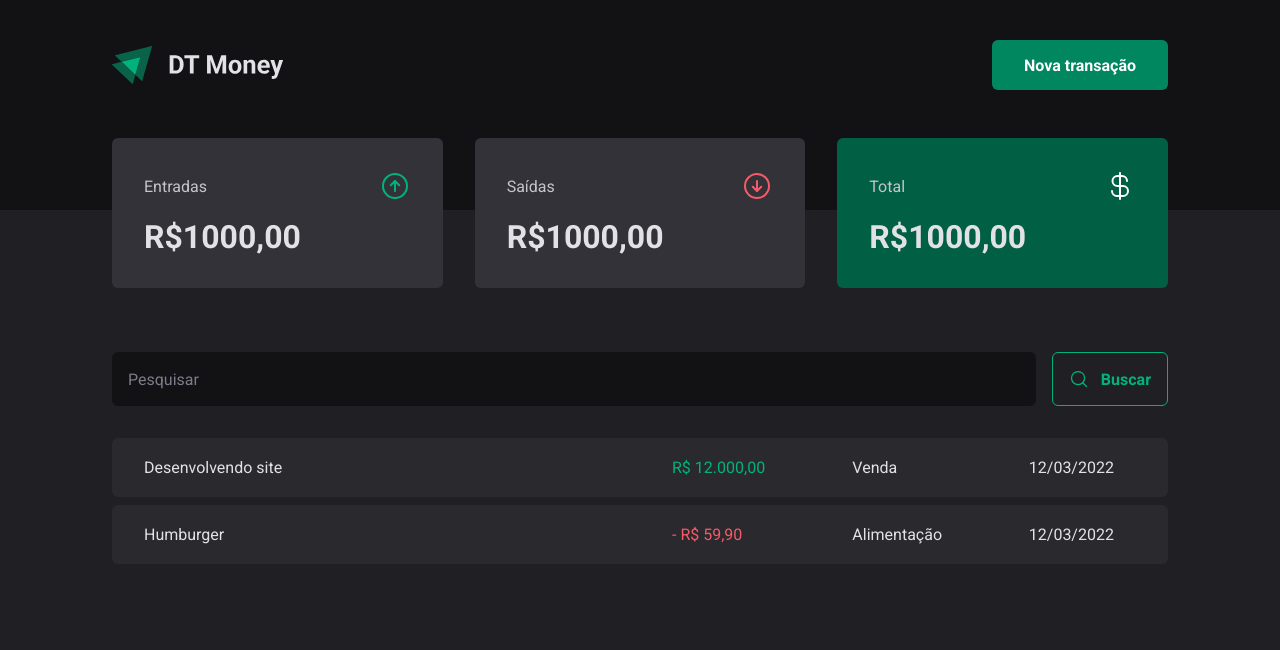
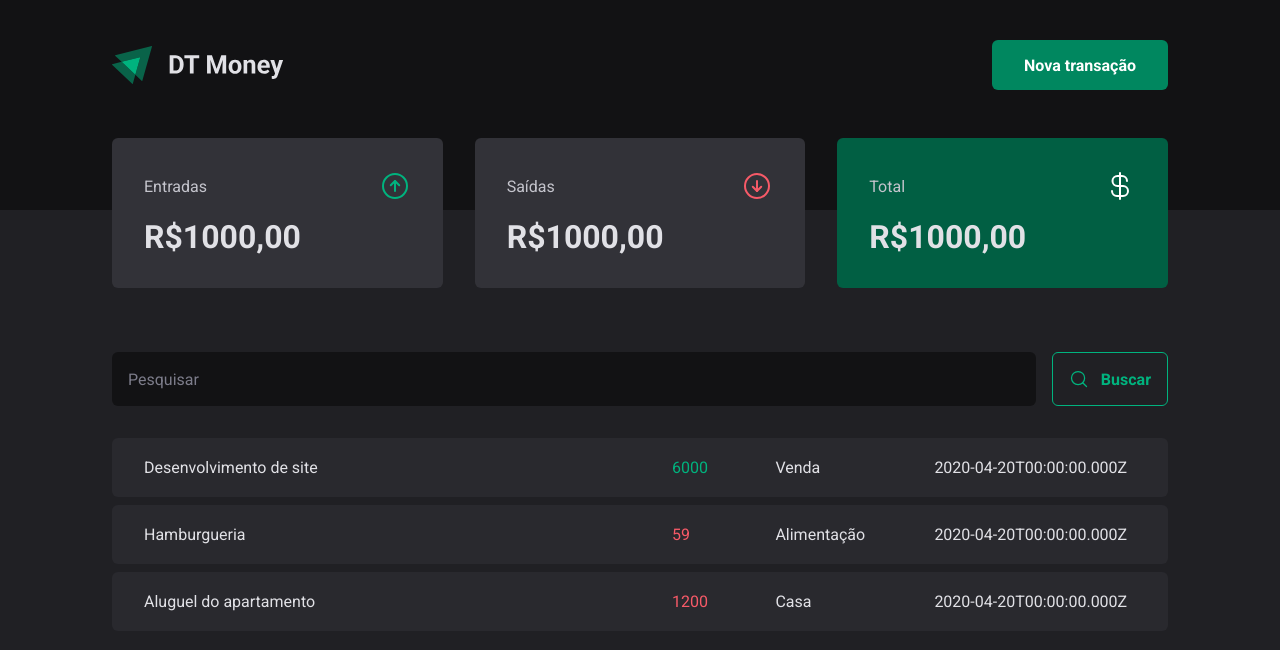
Before and after one commit to DaksonC/dt-money, a React (Vite) app: page / in a window 1280 px wide. Shown: the top 650 px of the page. Built offline with nearby package versions, Linux system fonts and the light colour scheme; data requests are answered from the project's data file.

Commit message:
feat(api and transactions) configura o axios e realiza requisição HTTP

```diff
--- a/package.json
+++ b/package.json
@@ -12,6 +12,7 @@
   "dependencies": {
     "@radix-ui/react-dialog": "^1.0.3",
     "@radix-ui/react-radio-group": "^1.1.2",
+    "axios": "^1.3.4",
     "phosphor-react": "^1.4.1",
     "react": "^18.2.0",
     "react-dom": "^18.2.0",
--- /dev/null
+++ b/src/api/index.ts
@@ -0,0 +1,8 @@
+import axios from 'axios';
+
+export const instanceTransactions = axios.create({
+  baseURL: 'http://localhost:3333',
+  headers: {
+    'Content-Type': 'application/json',
+  },
+});
--- a/src/pages/Transactions/index.tsx
+++ b/src/pages/Transactions/index.tsx
@@ -1,9 +1,32 @@
+import { SearchForm } from "./SearchForm";
+import { instanceTransactions } from "../../api"
 import { Header } from "../../components/Header";
 import { Summery } from "../../components/Summary";
-import { SearchForm } from "./SearchForm";
 import { PriceHighlight, TransactionsContainer, TransactionsTable } from "./styles";
+import { useEffect, useState } from "react";
+
+interface ITransactions {
+  id: string;
+  description: string;
+  type: 'income' | 'outcome';
+  category: string;
+  price: number;
+  createdAt: string;
+}
 
 export function Transactions() {
+  const [transactions, setTransactions] = useState<ITransactions[]>([])
+
+  async function loadTransactios() {
+    await instanceTransactions.get("/transactions")
+      .then(response => setTransactions(response.data))
+      .catch(error => console.log(error))
+  }
+
+  useEffect(() => {
+    loadTransactios()
+  }, [])
+
   return (
     <div>
       <Header />
@@ -11,28 +34,22 @@ export function Transactions() {
       <TransactionsContainer>
         <SearchForm />
         <TransactionsTable>
-          <tbody>
+          {transactions.map(transaction => {
+            return (
+              <tbody key={transaction.id}>
                 <tr>
-              <td width="50%">Desenvolvendo site</td>
+                  <td width="50%">{transaction.description}</td>
                   <td>
-                <PriceHighlight variant="income">
-                  R$ 12.000,00
+                    <PriceHighlight variant={transaction.type}>
+                      {transaction.price}
                     </PriceHighlight>
                   </td>
-              <td>Venda</td>
-              <td>12/03/2022</td>
-            </tr>
-            <tr>
-              <td width="50%">Humburger</td>
-              <td>
-                <PriceHighlight variant="outcome">
-                  - R$ 59,90
-                </PriceHighlight>
-              </td>
-              <td>Alimentação</td>
-              <td>12/03/2022</td>
+                  <td>{transaction.category}</td>
+                  <td>{transaction.createdAt}</td>
                 </tr>
               </tbody>
+            )
+          })}
         </TransactionsTable>
       </TransactionsContainer>
     </div>
--- a/src/server/db.json
+++ b/src/server/db.json
@@ -6,7 +6,7 @@
       "type": "income",
       "category": "Venda",
       "price": 6000,
-      "date": "2020-04-20T00:00:00.000Z"
+      "createdAt": "2020-04-20T00:00:00.000Z"
     },
     {
       "id": 2,
@@ -14,7 +14,7 @@
       "type": "outcome",
       "category": "Alimentação",
       "price": 59,
-      "date": "2020-04-20T00:00:00.000Z"
+      "createdAt": "2020-04-20T00:00:00.000Z"
     },
     {
       "id": 3,
@@ -22,7 +22,7 @@
       "type": "outcome",
       "category": "Casa",
       "price": 1200,
-      "date": "2020-04-20T00:00:00.000Z"
+      "createdAt": "2020-04-20T00:00:00.000Z"
     }
   ]
 }
```
Also changed, not shown: 1 other file (tests, documents, lock files or other folders). Lines whose indentation alone changed are shown as unchanged.
